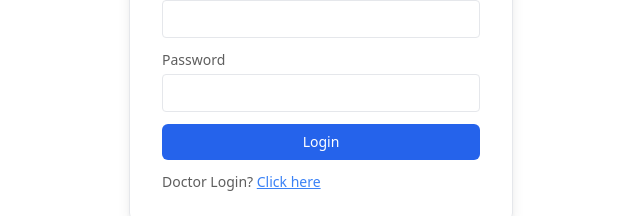
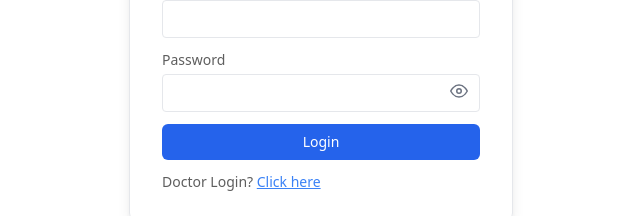
Before and after one commit to NikhileshKS/DoctorAppointment, a React (Vite) app: page / in a window 1280 px wide. Shown: the part 258-474 px from the top of the page, without its empty margins (319-959 px from the left). Built offline with nearby package versions, Linux system fonts and the light colour scheme.

Commit message:
admin login

```diff
--- a/package.json
+++ b/package.json
@@ -13,7 +13,9 @@
     "axios": "^1.13.5",
     "react": "^19.2.0",
     "react-dom": "^19.2.0",
-    "react-router-dom": "^7.13.0"
+    "react-icons": "^5.5.0",
+    "react-router-dom": "^7.13.0",
+    "react-toastify": "^11.0.5"
   },
   "devDependencies": {
     "@eslint/js": "^9.39.1",
--- a/src/App.jsx
+++ b/src/App.jsx
@@ -1,11 +1,23 @@
 import React from "react";
 import Login from "./pages/Login";
+import { ToastContainer } from 'react-toastify';
+import 'react-toastify/dist/ReactToastify.css';
+import { AdminContext } from "./context/AdminContext";
 
 const App = () => {
-  return (
-  <div>
-    <Login/>
-  </div>
-)};
+
+  const { aToken } = React.useContext(AdminContext);
+
+  return aToken ? (
+    <div>
+      <ToastContainer />
+    </div>
+  ) : (
+    <>
+      <Login />
+      <ToastContainer />
+    </>
+  )
+};
 
 export default App;
--- a/src/context/AdminContext.jsx
+++ b/src/context/AdminContext.jsx
@@ -8,7 +8,7 @@ const AdminContextProvider = ({ children }) => {
     // FIRST declare
     const backendUrl = import.meta.env.VITE_BACKEND_URL;
 
-    const [aToken, setAToken] = useState('');
+    const [aToken, setAToken] = useState(localStorage.getItem("aToken")? localStorage.getItem("aToken") : '');
 
     // THEN use
     const value = {
--- a/src/pages/Login.jsx
+++ b/src/pages/Login.jsx
@@ -1,12 +1,15 @@
 import React, { useState, useContext } from "react";
 import { AdminContext } from "../context/AdminContext";
 import axios from "axios";
+import { toast } from "react-toastify";
+import { FiEye, FiEyeOff } from "react-icons/fi";
 
 const Login = () => {
 
     const [state, setState] = useState("Admin");
     const [email, setEmail] = useState("");
     const [password, setPassword] = useState("");
+    const [showPassword, setShowPassword] = useState(false);
 
     const { setAToken, backendUrl } = useContext(AdminContext);
 
@@ -22,56 +25,66 @@ const Login = () => {
                 });
 
                 if (data.success) {
+                    localStorage.setItem("aToken", data.token);
                     setAToken(data.token);
-                    localStorage.setItem("aToken", data.token);
+                    toast.success("Login successful!");
                 } else {
-                    alert(data.message);
+                    toast.error(data.message);
                 }
-
             }
         } catch (error) {
-            alert(error.response?.data?.message || "Login failed");
+            toast.error(error.response?.data?.message || "Login failed");
         }
     };
 
     return (
-        <form onSubmit={onSubmitHandler} className='min-h-[80vh] flex items-center'>
+        <form onSubmit={onSubmitHandler} className="min-h-[80vh] flex items-center">
             <div className="flex flex-col gap-3 m-auto items-start p-8 min-w-[340px] sm:min-w-96 border rounded-xl text-[#5E5E5E] text-sm shadow-lg">
 
                 <p className="text-2xl font-semibold m-auto">
-                    <span className='text-blue-600'>{state}</span> Login
+                    <span className="text-blue-600">{state}</span> Login
                 </p>
 
-                <div className='w-full'>
+                <div className="w-full">
                     <p>Email</p>
                     <input
                         type="email"
                         value={email}
                         onChange={(e) => setEmail(e.target.value)}
-                        className='border rounded w-full p-2 mt-1 outline-none'
+                        className="border rounded w-full p-2 mt-1 outline-none"
                         required
                     />
                 </div>
 
-                <div className='w-full'>
+                <div className="w-full">
                     <p>Password</p>
-                    <input
-                        type="password"
-                        value={password}
-                        onChange={(e) => setPassword(e.target.value)}
-                        className='border rounded w-full p-2 mt-1 outline-none'
-                        required
-                    />
+
+                    <div className="relative">
+                        <input
+                            type={showPassword ? "text" : "password"}
+                            value={password}
+                            onChange={(e) => setPassword(e.target.value)}
+                            className="border rounded w-full p-2 mt-1 outline-none pr-10 transition-all duration-200 focus:ring-2 focus:ring-blue-500"
+                            required
+                        />
+
+                        <button
+                            type="button"
+                            onClick={() => setShowPassword(prev => !prev)}
+                            className="absolute right-3 top-1/2 -translate-y-1/2 text-gray-500 hover:text-blue-600 transition-colors duration-200">
+                            {showPassword ? <FiEyeOff size={18} /> : <FiEye size={18} />}
+                        </button>
+                    </div>
                 </div>
 
-                <button className='bg-blue-600 text-white w-full py-2 rounded-md'>
+                <button className="bg-blue-600 text-white w-full py-2 rounded-md">
                     Login
                 </button>
 
                 {
-                    state === 'Admin'
-                        ? <p>Doctor Login? <span className='text-blue-500 underline cursor-pointer' onClick={() => setState('Doctor')}>Click here</span></p>
-                        : <p>Admin Login? <span className='text-blue-500 underline cursor-pointer' onClick={() => setState('Admin')}>Click here</span></p>
+                    state === "Admin"
+                        ? <p>Doctor Login? <span className="text-blue-500 underline cursor-pointer" onClick={() => setState("Doctor")}>Click here</span></p>
+                        : <p>Admin Login? <span className="text-blue-500 underline cursor-pointer" onClick={() => setState("Admin")}>Click here</span></p>
                 }
 
             </div>
```
Also changed, not shown: 1 other file (tests, documents, lock files or other folders).
